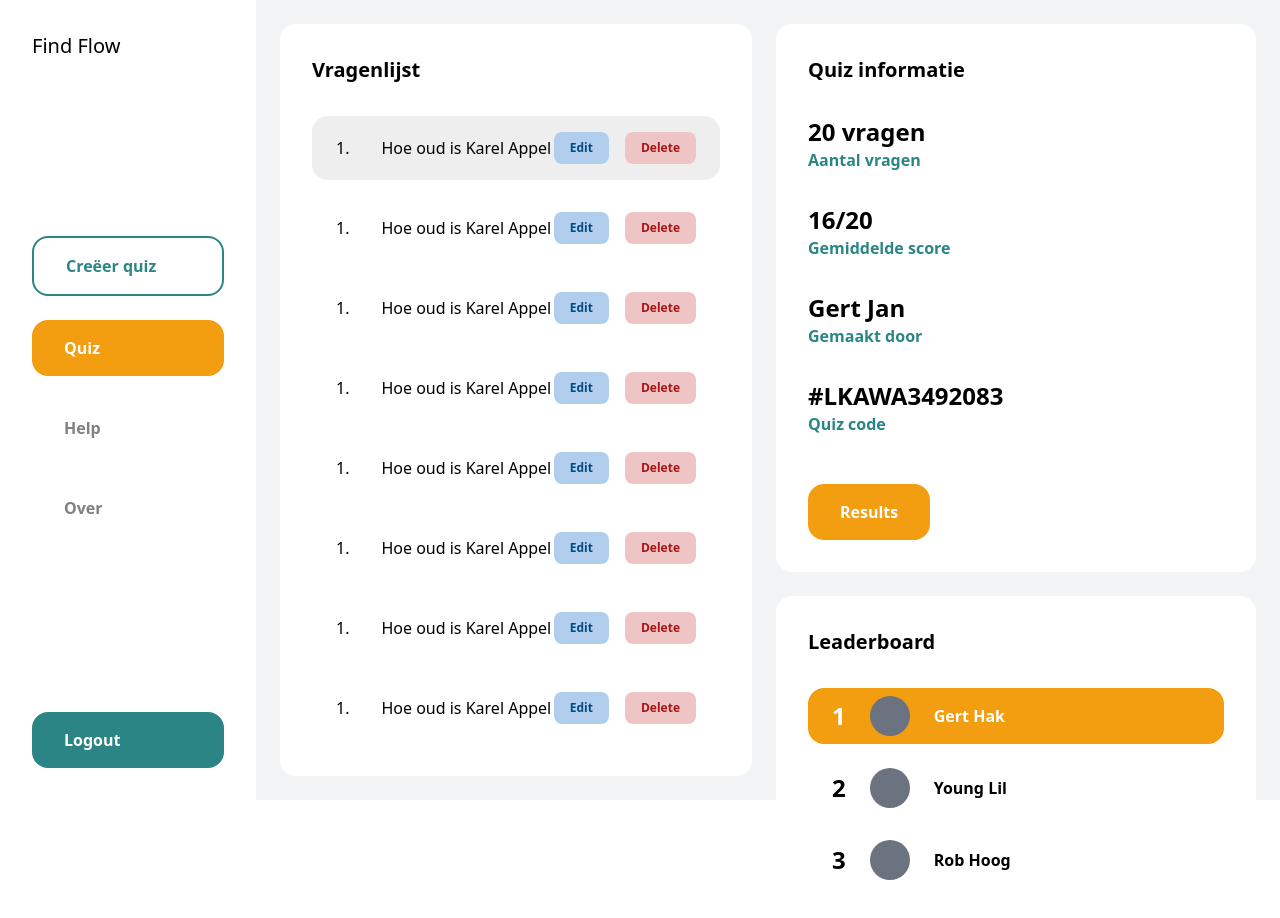
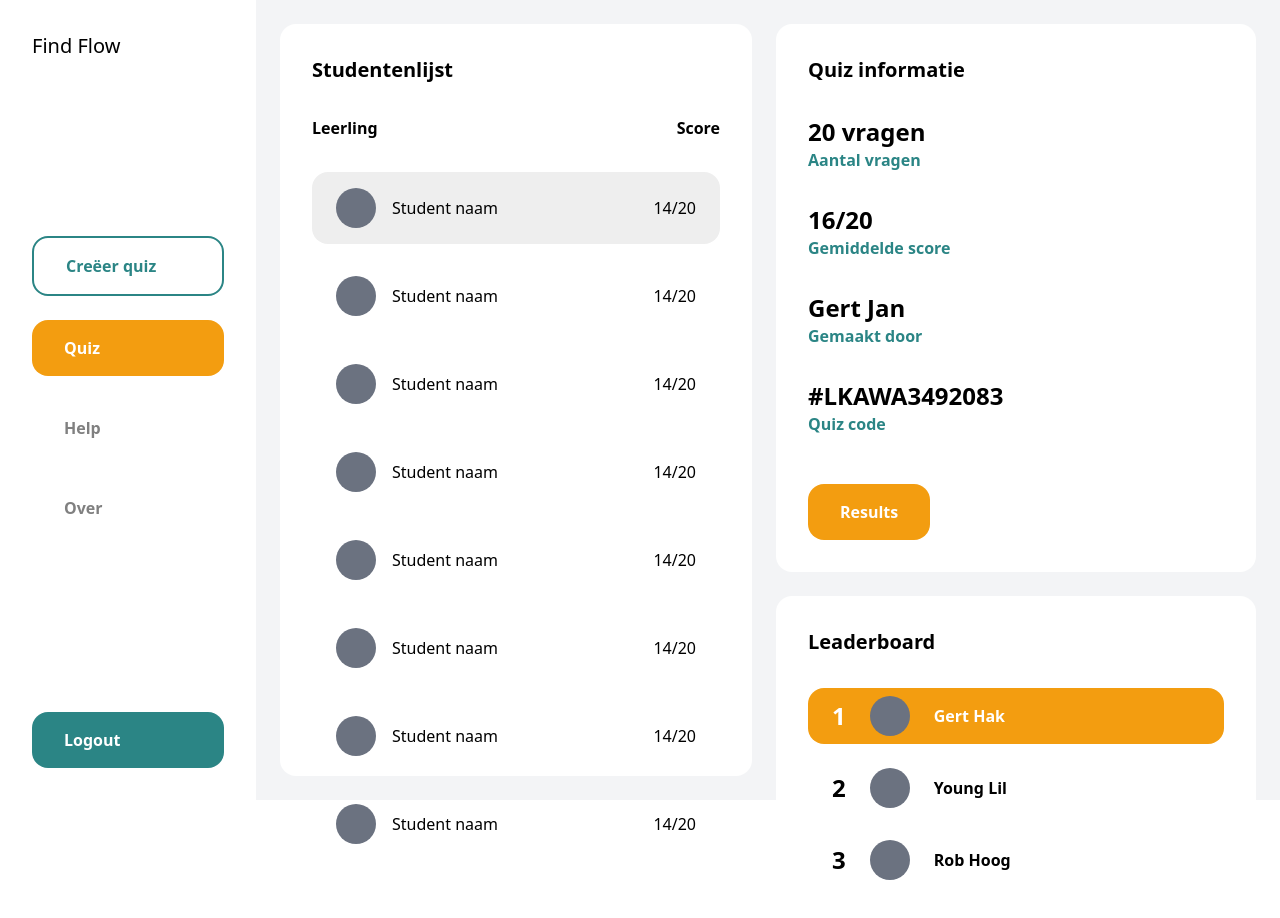
Before and after one commit to joeribreedveld/findflow, a Next.js app: page /results in a window 1280 px wide. Built offline with nearby package versions, Linux system fonts and the light colour scheme.

Commit message:
feat(results): make student list and student score things

```diff
--- /dev/null
+++ b/src/components/quiz/StudentList.tsx
@@ -0,0 +1,46 @@
+import classNames from "classnames";
+
+type TStudentProps = {
+  variant?: "selected";
+};
+
+const StudentList = () => (
+  <section className="w-full rounded-2xl bg-white p-8">
+    <h2 className="mb-8 text-xl font-bold">Studentenlijst</h2>
+    <div className="mb-8 flex justify-between font-bold">
+      <p>Leerling</p>
+      <p>Score</p>
+    </div>
+    <ul className="flex flex-col gap-4">
+      <Student variant="selected" />
+      <Student />
+      <Student />
+      <Student />
+      <Student />
+      <Student />
+      <Student />
+      <Student />
+    </ul>
+  </section>
+);
+
+const Student = ({ variant }: TStudentProps) => (
+  <li
+    className={classNames(
+      "flex items-center justify-between rounded-2xl px-6 py-4",
+      {
+        "bg-[#eee]": variant === "selected",
+      }
+    )}
+  >
+    <div className="flex items-center gap-4">
+      <div className="h-[40px] w-[40px] rounded-full bg-gray-500"></div>
+      <p>Student naam</p>
+    </div>
+    <div className="flex items-center gap-4">
+      <p>14/20</p>
+    </div>
+  </li>
+);
+
+export default StudentList;
--- a/src/pages/results.tsx
+++ b/src/pages/results.tsx
@@ -1,7 +1,7 @@
 // Imports
 import { type NextPage } from "next";
 import Sidebar from "~/components/common/Sidebar";
-import QuestionList from "~/components/quiz/QuestionList";
+import StudentList from "~/components/quiz/StudentList";
 import QuizInfo from "~/components/quiz/QuizInfo";
 import Leaderboard from "~/components/quiz/Leaderboard";
 
@@ -10,7 +10,7 @@ const Results: NextPage = () => (
   <div className="flex">
     <Sidebar />
     <div className="flex h-screen w-full bg-gray-100 p-6">
-      <QuestionList />
+      <StudentList />
       <div className="flex flex-col gap-6 pl-6">
         <QuizInfo />
         <Leaderboard />
```
